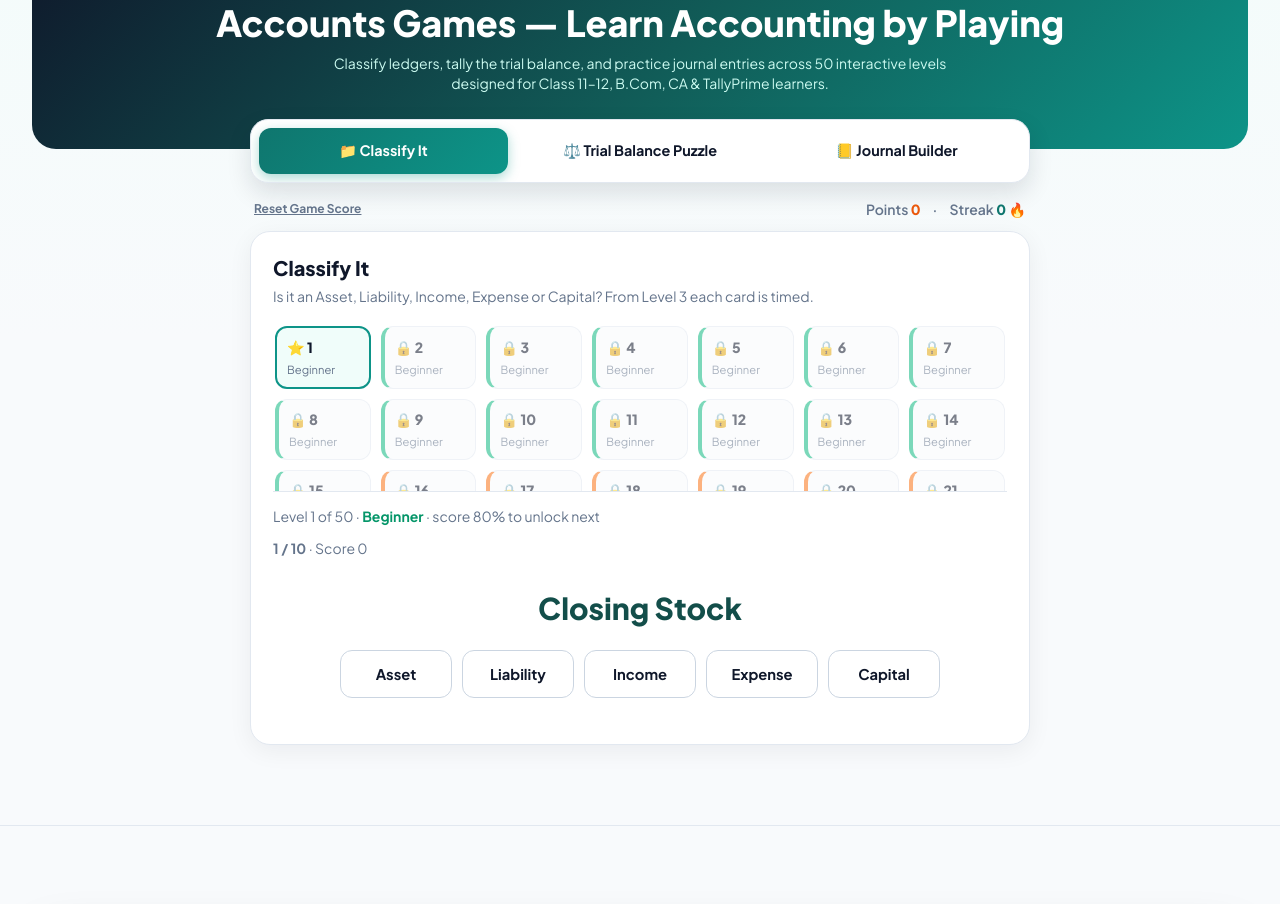
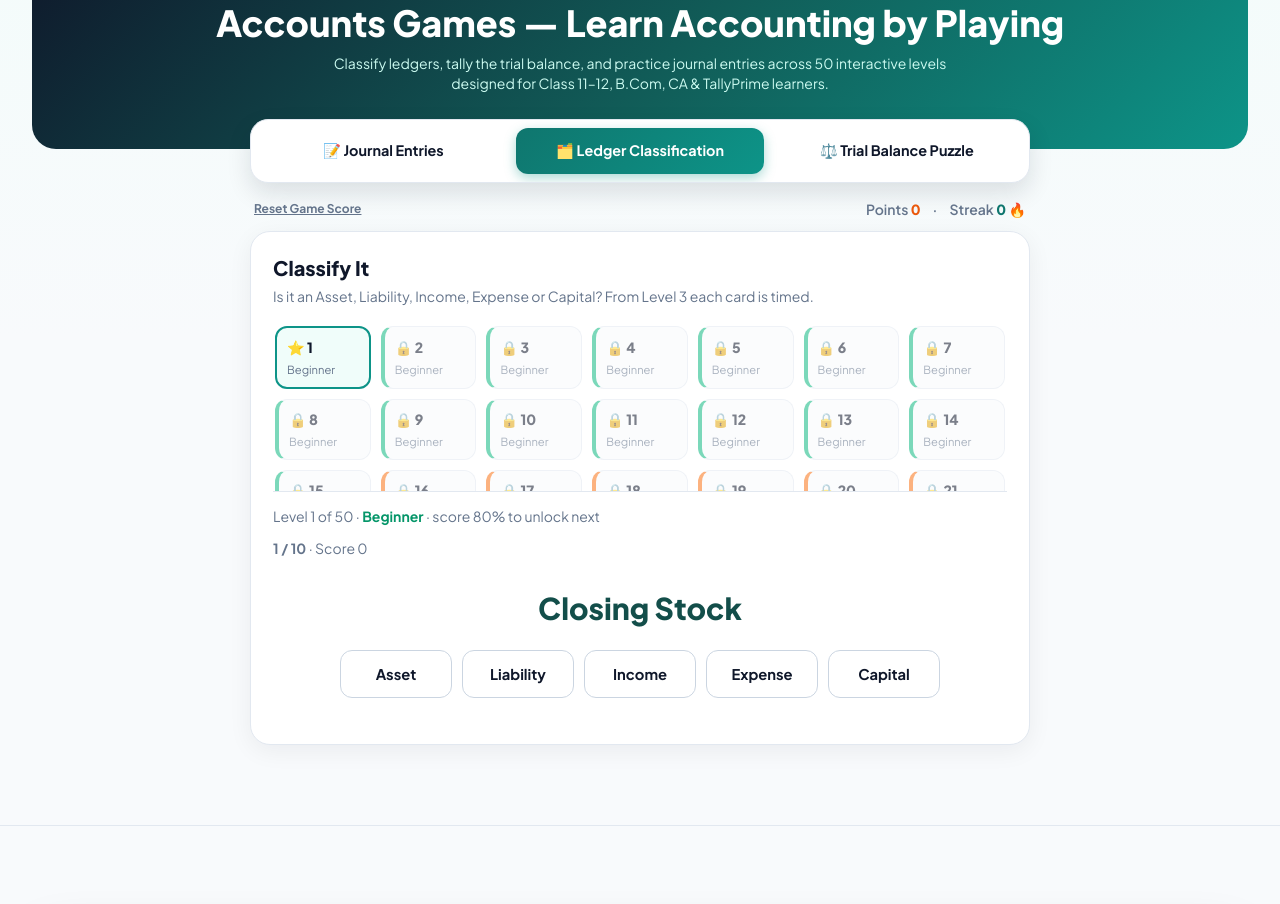
Before and after one commit to cwamansingh/cwamansingh.github.io, a plain HTML site: page index.html in a window 1280 px wide. Shown: the part 2598-3502 px from the top of the page. Drawn offline with nearby package versions, Linux system fonts and the light colour scheme.

Commit message:
Add files via upload

```diff
--- a/index.html
+++ b/index.html
@@ -489,9 +489,10 @@
 
       <!-- Tabs -->
       <div class="cg-tabs-bar">
-        <button class="cg-tab-btn active" id="cg-tab-classify" onclick="cgSwitchGame('classify')">📁 Classify It</button>
+        <button class="cg-tab-btn" id="cg-tab-journal" onclick="cgSwitchGame('journal')">📝 Journal Entries</button>
+        <button class="cg-tab-btn active" id="cg-tab-classify" onclick="cgSwitchGame('classify')">🗂️ Ledger Classification</button>
         <button class="cg-tab-btn" id="cg-tab-trial" onclick="cgSwitchGame('trial')">⚖️ Trial Balance Puzzle</button>
-        <button class="cg-tab-btn" id="cg-tab-journal" onclick="cgSwitchGame('journal')">📒 Journal Builder</button>
+
       </div>
 
       <!-- Stats + Game Container -->
```
